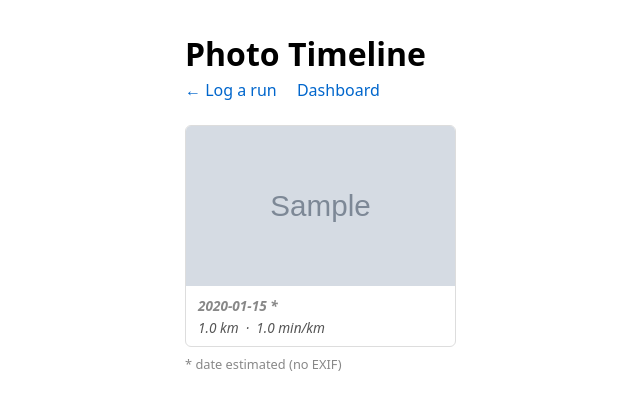
After one commit to librenda/fitness-tracker, a Flask app: page /timeline in a window 1280 px wide. The commit adds this page. Shown: the top 410 px of the page, without its empty margins (25-665 px from the left). Run offline with Flask 3, Linux system fonts and the light colour scheme; tables that the repository leaves empty hold one stand-in row (values such as "Sample post"); grey boxes marked "Sample" are stand-in pictures.

Commit message:
GH-4: Photo timeline view (#8)
* chore: mark GH-4 in_progress

* adw auto: edit app/routes.py

* adw auto: edit app/routes.py

* adw auto: write app/templates/timeline.html

* adw auto: edit app/templates/index.html

* adw auto: edit app/templates/dashboard.html

* adw auto: edit tests/test_app.py

* adw auto: write docs/changes/GH-4.md

* chore: record GH-4 outcome: done

```diff
--- a/app/routes.py
+++ b/app/routes.py
@@ -5,10 +5,12 @@ from datetime import datetime
 
 from flask import (
     Blueprint,
+    abort,
     current_app,
     redirect,
     render_template,
     request,
+    send_from_directory,
     url_for,
 )
 from werkzeug.utils import secure_filename
@@ -50,6 +52,33 @@ def dashboard():
     })
 
     return render_template("dashboard.html", runs=runs, chart_data=chart_data)
+
+
+@bp.route("/timeline")
+def timeline():
+    db = get_db()
+    rows = db.execute(
+        "SELECT id, photo_path, run_at, distance, pace, exif_date_missing"
+        " FROM runs ORDER BY run_at DESC"
+    ).fetchall()
+    runs = []
+    for r in rows:
+        d = dict(r)
+        d["photo_filename"] = os.path.basename(r["photo_path"])
+        runs.append(d)
+    return render_template("timeline.html", runs=runs)
+
+
+@bp.route("/photos/<filename>")
+def photo(filename):
+    db = get_db()
+    allowlist = {
+        os.path.basename(r["photo_path"])
+        for r in db.execute("SELECT photo_path FROM runs").fetchall()
+    }
+    if filename not in allowlist:
+        abort(404)
+    return send_from_directory(current_app.config["UPLOAD_FOLDER"], filename)
 
 
 @bp.route("/upload", methods=["POST"])
--- a/app/templates/dashboard.html
+++ b/app/templates/dashboard.html
@@ -24,7 +24,7 @@
 </head>
 <body>
   <h1>Dashboard</h1>
-  <nav><a href="/">&larr; Log a run</a></nav>
+  <nav><a href="/">&larr; Log a run</a> &nbsp; <a href="/timeline">Photo timeline</a></nav>
 
   {% if not runs %}
   <p class="empty">No runs saved yet. <a href="/">Upload a photo</a> to log your first run.</p>
--- a/app/templates/index.html
+++ b/app/templates/index.html
@@ -13,7 +13,7 @@
 </head>
 <body>
   <h1>Log a Run</h1>
-  <p><a href="/dashboard">View dashboard &rarr;</a></p>
+  <p><a href="/dashboard">View dashboard &rarr;</a> &nbsp; <a href="/timeline">Photo timeline &rarr;</a></p>
   <form method="post" action="/upload" enctype="multipart/form-data">
     <label for="photo">Treadmill photo</label>
     <input type="file" id="photo" name="photo" accept="image/*" capture="environment" required>
--- /dev/null
+++ b/app/templates/timeline.html
@@ -0,0 +1,56 @@
+<!doctype html>
+<html lang="en">
+<head>
+  <meta charset="utf-8">
+  <meta name="viewport" content="width=device-width, initial-scale=1">
+  <title>Photo Timeline — Fitness Tracker</title>
+  <style>
+    body { font-family: system-ui, sans-serif; max-width: 860px; margin: 2rem auto; padding: 0 1rem; }
+    h1 { margin-bottom: .25rem; }
+    nav { margin-bottom: 1.5rem; }
+    nav a { text-decoration: none; color: #0066cc; margin-right: 1rem; }
+    .empty { color: #888; margin-top: 2rem; }
+    .timeline { display: grid; grid-template-columns: repeat(auto-fill, minmax(220px, 1fr)); gap: 1.5rem; margin-top: 1rem; }
+    .timeline-item { border: 1px solid #ddd; border-radius: 6px; overflow: hidden; }
+    .timeline-item a { display: block; }
+    .timeline-item img { width: 100%; height: 160px; object-fit: cover; display: block; }
+    .timeline-caption { padding: .6rem .75rem; font-size: .85rem; }
+    .timeline-caption .date { font-weight: 600; margin-bottom: .2rem; }
+    .timeline-caption .stats { color: #555; }
+    .estimated { color: #888; font-style: italic; }
+  </style>
+</head>
+<body>
+  <h1>Photo Timeline</h1>
+  <nav>
+    <a href="/">&larr; Log a run</a>
+    <a href="/dashboard">Dashboard</a>
+  </nav>
+
+  {% if not runs %}
+  <p class="empty">No photos yet. <a href="/">Upload a photo</a> to log your first run.</p>
+  {% else %}
+  <div class="timeline">
+    {% for run in runs %}
+    <div class="timeline-item">
+      <a href="{{ url_for('runs.photo', filename=run.photo_filename) }}">
+        <img src="{{ url_for('runs.photo', filename=run.photo_filename) }}"
+             alt="Run photo {{ run.run_at or '' }}">
+      </a>
+      <div class="timeline-caption{% if run.exif_date_missing %} estimated{% endif %}">
+        <div class="date">
+          {{ run.run_at or "—" }}{% if run.exif_date_missing %} <span title="Date estimated — no EXIF data">*</span>{% endif %}
+        </div>
+        <div class="stats">
+          {% if run.distance is not none %}{{ run.distance }} km{% else %}—{% endif %}
+          &nbsp;·&nbsp;
+          {% if run.pace is not none %}{{ run.pace }} min/km{% else %}—{% endif %}
+        </div>
+      </div>
+    </div>
+    {% endfor %}
+  </div>
+  <p style="font-size:.8rem;color:#888;margin-top:.5rem;">* date estimated (no EXIF)</p>
+  {% endif %}
+</body>
+</html>
--- a/prd.json
+++ b/prd.json
@@ -56,8 +56,8 @@
         "`uv run pytest -q` is green."
       ],
       "skill_match": null,
-      "passes": false,
-      "status": "open"
+      "passes": true,
+      "status": "done"
     },
     {
       "id": "GH-3",
```
Also changed, not shown: docs/changes/GH-4.md (added, +56 -0 lines), tests/test_app.py (+57 -0 lines).
